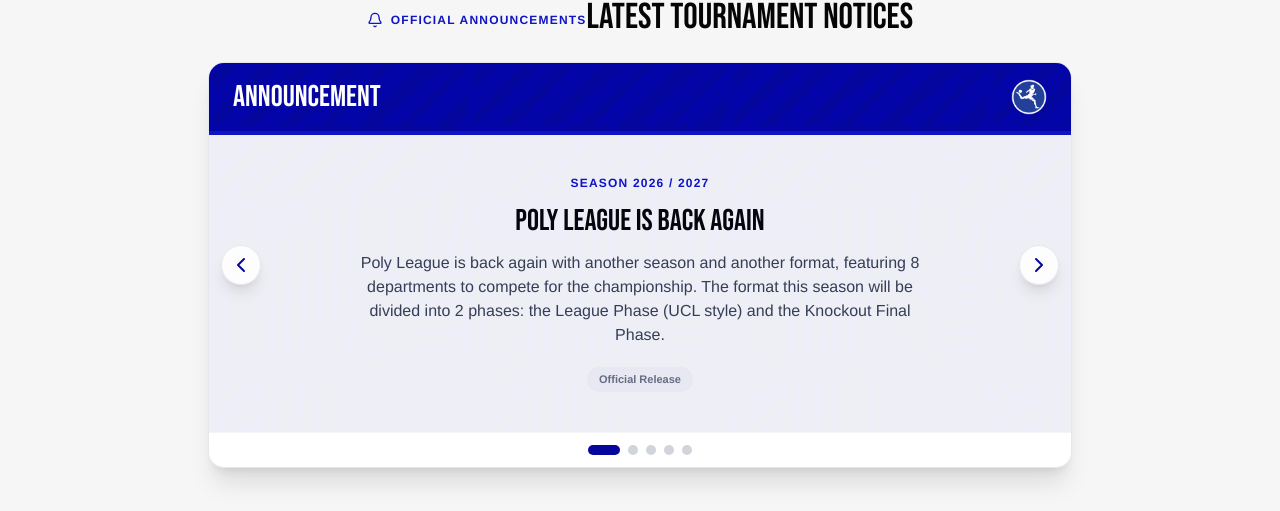
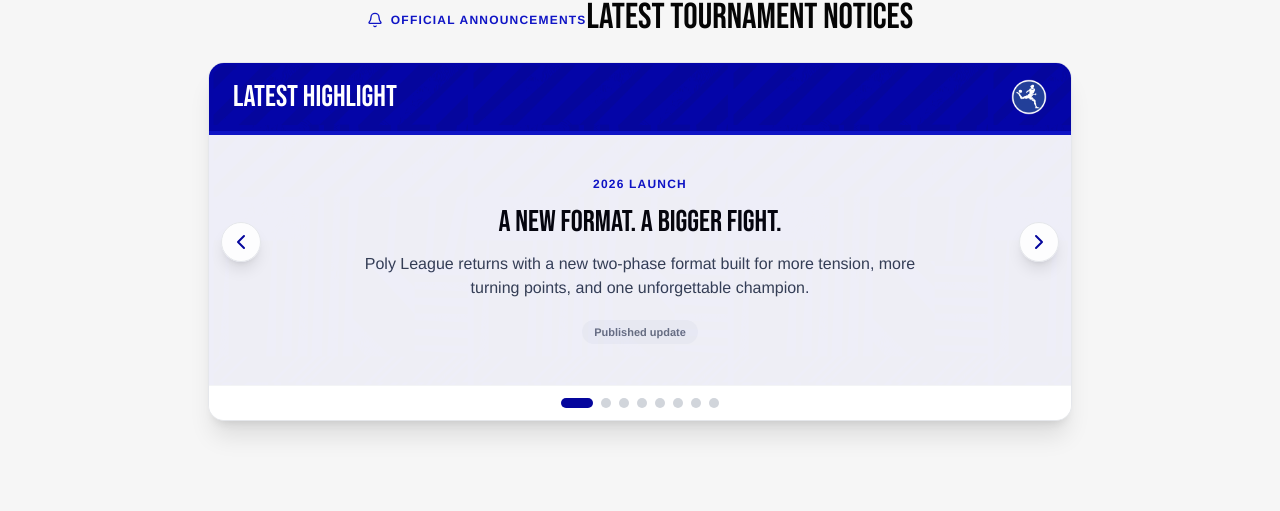
Before and after one commit to ZakiANK04/poly-league, a Next.js app: page / in a window 1280 px wide. Shown: the part 562-1073 px from the top of the page. Built offline with nearby package versions, Linux system fonts and the light colour scheme; no server answers.

Commit message:
Add admin news publishing and match details

```diff
--- a/components/AnnouncementCarousel.tsx
+++ b/components/AnnouncementCarousel.tsx
@@ -5,26 +5,33 @@
 import { motion, AnimatePresence } from 'framer-motion';
 import { ChevronLeft, ChevronRight, Bell } from 'lucide-react';
 import { ANNOUNCEMENTS } from '@/lib/mock-data';
+import { useTournament } from '@/lib/tournament-context';
 
 export default function AnnouncementCarousel() {
   const [currentIndex, setCurrentIndex] = useState(0);
+  const { publishedHighlights, matches } = useTournament();
+  const dynamicSlides = [
+    ...publishedHighlights.slice(0, 3).map((item) => ({ id: item.id, tag: 'LATEST HIGHLIGHT', title: item.title, subtitle: item.season, content: item.caption || item.description, date: 'Published update' })),
+    ...matches.filter((match) => match.status === 'live' || match.status === 'finished').slice(0, 2).map((match) => ({ id: `match-${match.id}`, tag: 'MATCH UPDATE', title: `${match.homeTeam.code} ${match.homeScore ?? '-'} — ${match.awayScore ?? '-'} ${match.awayTeam.code}`, subtitle: match.roundLabel || 'Match update', content: `The latest official result is now available in Fixtures and Standings.`, date: 'Live tournament data' })),
+  ];
+  const slides = [...dynamicSlides, ...ANNOUNCEMENTS];
 
   const prevSlide = () => {
-    setCurrentIndex((prev) => (prev === 0 ? ANNOUNCEMENTS.length - 1 : prev - 1));
+    setCurrentIndex((prev) => (prev === 0 ? slides.length - 1 : prev - 1));
   };
 
   const nextSlide = () => {
-    setCurrentIndex((prev) => (prev === ANNOUNCEMENTS.length - 1 ? 0 : prev + 1));
+    setCurrentIndex((prev) => (prev === slides.length - 1 ? 0 : prev + 1));
   };
 
   useEffect(() => {
     const timer = setInterval(() => {
-      nextSlide();
+      setCurrentIndex((prev) => (prev === slides.length - 1 ? 0 : prev + 1));
     }, 9000);
     return () => clearInterval(timer);
-  }, []);
+  }, [slides.length]);
 
-  const slide = ANNOUNCEMENTS[currentIndex];
+  const slide = slides[currentIndex] || ANNOUNCEMENTS[0];
 
   return (
     <section className="max-w-4xl mx-auto px-4 py-12">
@@ -109,7 +116,7 @@
 
         {/* Dot Pagination */}
         <div className="bg-white py-3 border-t border-gray-100 flex items-center justify-center gap-2">
-          {ANNOUNCEMENTS.map((_, idx) => (
+          {slides.map((_, idx) => (
             <button
               key={idx}
               onClick={() => setCurrentIndex(idx)}
--- a/components/SuperAdminDashboard.tsx
+++ b/components/SuperAdminDashboard.tsx
@@ -2,12 +2,12 @@
 
 import Image from 'next/image';
 import { useState } from 'react';
-import { Check, ClipboardCheck, Plus, Shield, Trophy, Trash2, Users, X } from 'lucide-react';
+import { Check, ClipboardCheck, FilePlus2, Plus, Shield, Trophy, Trash2, Users, X } from 'lucide-react';
 import { MatchPeriod, MatchStatus, MatchScorer, Player } from '@/lib/types';
 import { useTournament } from '@/lib/tournament-context';
 
 export default function SuperAdminDashboard() {
-  const { teams, players, matches, highlights, portalRole, currentCaptain, updateMatch, addMatch, removeMatch, addPlayer, updatePlayer, removePlayer, updateHighlight } = useTournament();
+  const { teams, players, matches, highlights, portalRole, currentCaptain, updateMatch, addMatch, removeMatch, addPlayer, updatePlayer, removePlayer, addApprovedHighlight, updateHighlight } = useTournament();
   const [activeView, setActiveView] = useState<'scores' | 'squads' | 'review'>('scores');
 
   if (portalRole !== 'super_admin') {
@@ -34,7 +34,7 @@
 
       {activeView === 'scores' && <MatchManager matches={matches} teams={teams} players={players} onUpdate={updateMatch} onAdd={addMatch} onRemove={removeMatch} />}
       {activeView === 'squads' && <SquadOverview teams={teams} players={players} onAdd={addPlayer} onUpdate={updatePlayer} onRemove={removePlayer} />}
-      {activeView === 'review' && <ReviewQueue highlights={highlights} onReview={(id, status) => updateHighlight(id, { approvalStatus: status, reviewedBy: currentCaptain?.name, reviewedAt: new Date().toISOString() })} />}
+      {activeView === 'review' && <div className="space-y-5"><PublishNews onPublish={addApprovedHighlight} /><ReviewQueue highlights={highlights} onReview={(id, status) => updateHighlight(id, { approvalStatus: status, reviewedBy: currentCaptain?.name, reviewedAt: new Date().toISOString() })} /></div>}
     </div>
   );
 }
@@ -80,3 +80,12 @@
   if (!pending.length) return <div className="rounded-xl border border-dashed border-gray-300 bg-white p-12 text-center"><ClipboardCheck className="mx-auto h-8 w-8 text-emerald-600" /><h2 className="mt-3 font-display text-2xl uppercase">Queue is clear</h2><p className="mt-1 text-sm text-gray-500">New admin submissions will appear here for review.</p></div>;
   return <section className="space-y-3">{pending.map((item) => <article key={item.id} className="rounded-xl border border-gray-200 bg-white p-4 shadow-sm"><div className="flex flex-col gap-4 sm:flex-row sm:items-center"><div className="flex-1"><p className="text-[10px] font-bold uppercase tracking-wider text-pl-blue">{item.contentType || 'article'} · Submitted by {item.createdBy || 'captain'}</p><h2 className="mt-1 font-display text-2xl uppercase">{item.title}</h2><p className="mt-1 text-sm text-gray-600">{item.caption || item.description}</p></div><div className="flex shrink-0 gap-2"><button onClick={() => onReview(item.id, 'rejected')} className="flex items-center gap-1 rounded-md border border-red-200 px-3 py-2 text-xs font-bold text-red-700 hover:bg-red-50"><X className="h-4 w-4" /> Reject</button><button onClick={() => onReview(item.id, 'approved')} className="flex items-center gap-1 rounded-md bg-emerald-600 px-3 py-2 text-xs font-bold text-white hover:bg-emerald-700"><Check className="h-4 w-4" /> Approve</button></div></div></article>)}</section>;
 }
+
+function PublishNews({ onPublish }: { onPublish: (news: { season: string; title: string; description: string; caption: string; mediaUrl: string; mediaType: 'image'; tags: string[]; contentType: 'article'; createdBy?: string }) => void }) {
+  const [title, setTitle] = useState('');
+  const [description, setDescription] = useState('');
+  const [mediaUrl, setMediaUrl] = useState('/assets/Logo_polyleague.png');
+  const [saved, setSaved] = useState(false);
+  const publish = () => { if (!title.trim() || !description.trim()) return; onPublish({ season: 'Season 2026', title: title.trim(), description: description.trim(), caption: description.trim(), mediaUrl: mediaUrl.trim() || '/assets/Logo_polyleague.png', mediaType: 'image', tags: ['Official', 'Super Admin'], contentType: 'article' }); setTitle(''); setDescription(''); setSaved(true); window.setTimeout(() => setSaved(false), 1800); };
+  return <div className="rounded-xl border border-blue-100 bg-blue-50/60 p-4"><div className="flex items-center gap-2"><FilePlus2 className="h-4 w-4 text-pl-blue" /><h2 className="font-display text-2xl uppercase text-pl-blue">Publish News</h2></div><p className="mt-1 text-xs text-gray-600">Super-admin stories appear immediately in Highlights and the official announcement card.</p><div className="mt-3 grid gap-2 sm:grid-cols-[1fr_1.4fr_1fr_auto]"><input value={title} onChange={(event) => setTitle(event.target.value)} placeholder="Headline" className="rounded-md border px-3 py-2 text-xs" /><input value={description} onChange={(event) => setDescription(event.target.value)} placeholder="Short story description" className="rounded-md border px-3 py-2 text-xs" /><input value={mediaUrl} onChange={(event) => setMediaUrl(event.target.value)} placeholder="Image URL or /assets/..." className="rounded-md border px-3 py-2 text-xs" /><button onClick={publish} className="flex items-center justify-center gap-1 rounded-md bg-pl-blue px-3 py-2 text-xs font-bold uppercase text-white hover:bg-pl-blue-accent"><Plus className="h-4 w-4" /> {saved ? 'Published' : 'Publish'}</button></div></div>;
+}
--- a/lib/tournament-context.tsx
+++ b/lib/tournament-context.tsx
@@ -36,6 +36,7 @@
   updatePlayer: (playerId: string, updates: Partial<Player>) => void;
   removePlayer: (playerId: string) => void;
   addHighlight: (highlight: Omit<HighlightItem, 'id'>) => void;
+  addApprovedHighlight: (highlight: Omit<HighlightItem, 'id'>) => void;
   updateHighlight: (highlightId: string, updates: Partial<HighlightItem>) => void;
   removeHighlight: (highlightId: string) => void;
   conductKnockoutDraw: (captainName: string) => void;
@@ -255,6 +256,10 @@
     saveHighlights([{ ...highlight, id: `highlight-${Date.now()}`, approvalStatus: 'pending' }, ...highlights]);
   };
 
+  const addApprovedHighlight = (highlight: Omit<HighlightItem, 'id'>) => {
+    saveHighlights([{ ...highlight, id: `highlight-${Date.now()}`, approvalStatus: 'approved' }, ...highlights]);
+  };
+
   const updateHighlight = (highlightId: string, updates: Partial<HighlightItem>) => {
     saveHighlights(highlights.map((highlight) => highlight.id === highlightId ? { ...highlight, ...updates } : highlight));
   };
@@ -428,6 +433,7 @@
         updatePlayer,
         removePlayer,
         addHighlight,
+        addApprovedHighlight,
         updateHighlight,
         removeHighlight,
         conductKnockoutDraw,
```
